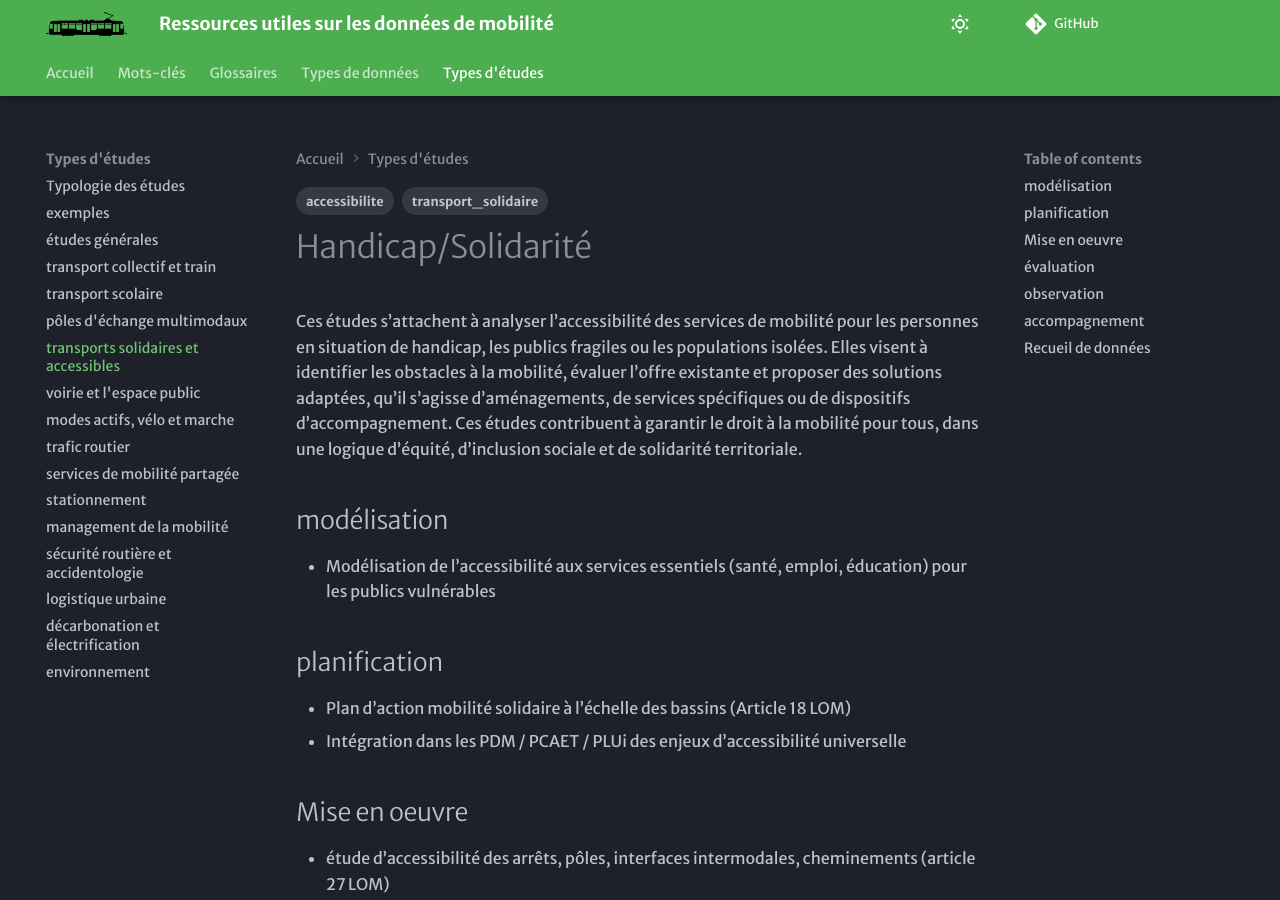
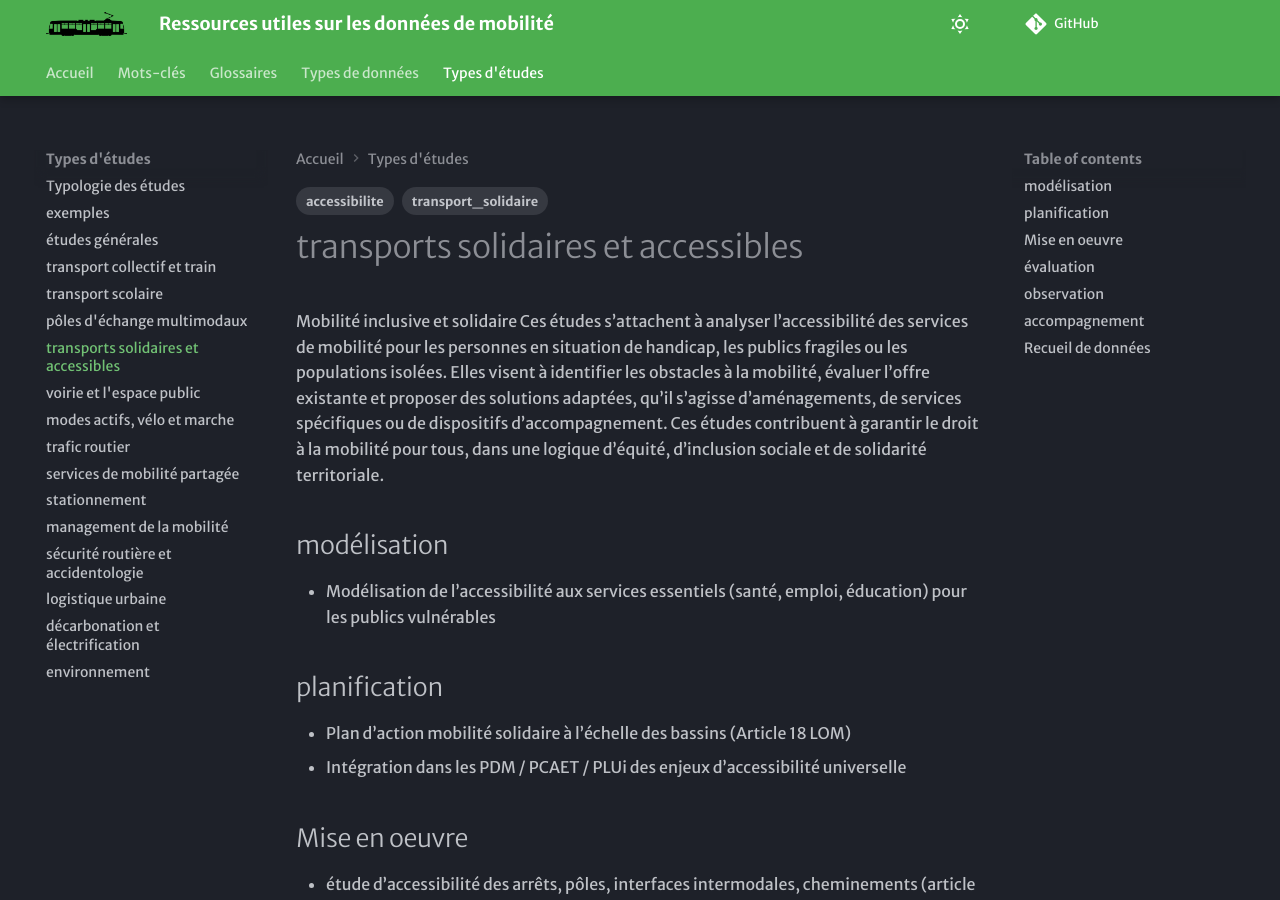
Before and after one commit to xdurang/mobscidat, an MkDocs documentation site: the page built from docs/type_etudes/TE_access_soli.md, in a window 1280 px wide and 900 px high. Built offline with MkDocs 1.6.1 and Material for MkDocs 9.7.7, drawn with Linux system fonts in a browser that asks for light colours; some web fonts are replaced; comment, search, counter and statistics services are not loaded.

Commit message:
Update TE_access_soli.md

```diff
--- a/docs/type_etudes/TE_access_soli.md
+++ b/docs/type_etudes/TE_access_soli.md
@@ -4,7 +4,7 @@ tags:
 - accessibilite
 - transport_solidaire
 ---
-# Handicap/Solidarité
+Mobilité inclusive et solidaire
 Ces études s’attachent à analyser l’accessibilité des services de mobilité pour les personnes en situation de handicap, les publics fragiles ou les populations isolées. Elles visent à identifier les obstacles à la mobilité, évaluer l’offre existante et proposer des solutions adaptées, qu’il s’agisse d’aménagements, de services spécifiques ou de dispositifs d’accompagnement. Ces études contribuent à garantir le droit à la mobilité pour tous, dans une logique d’équité, d’inclusion sociale et de solidarité territoriale.
 
 ## modélisation
```
